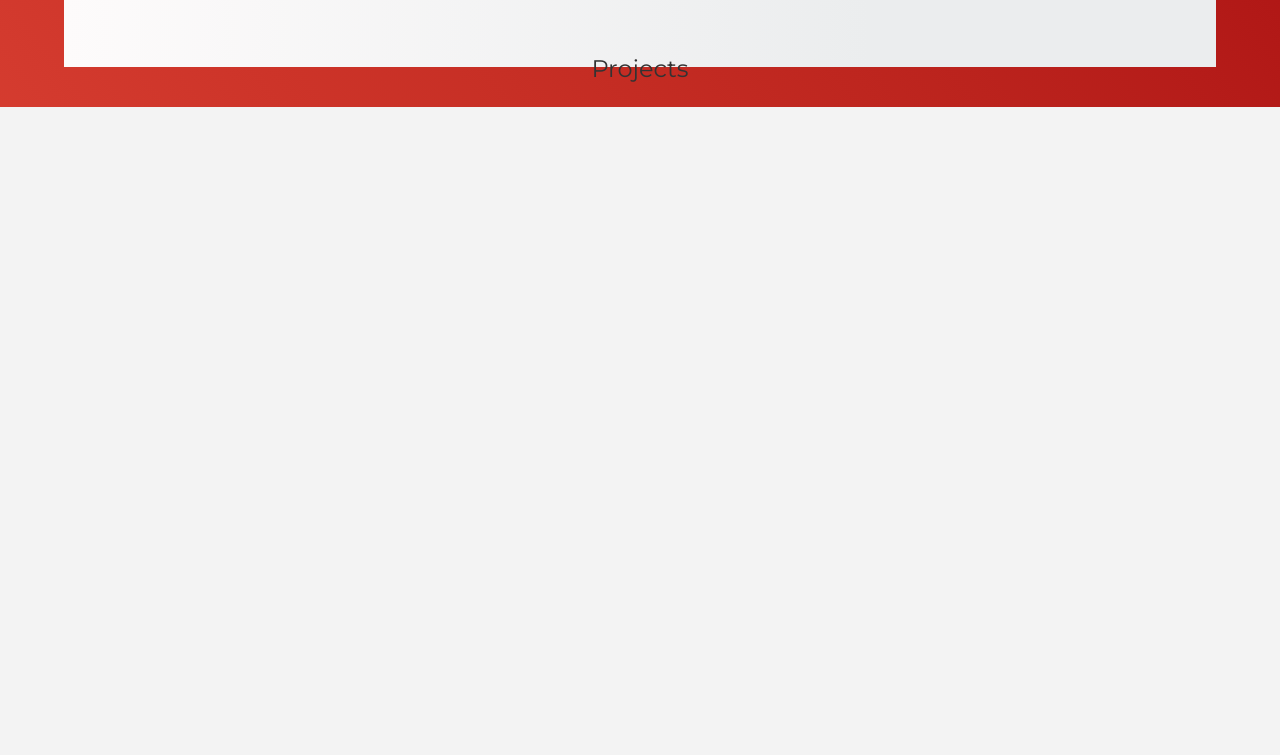
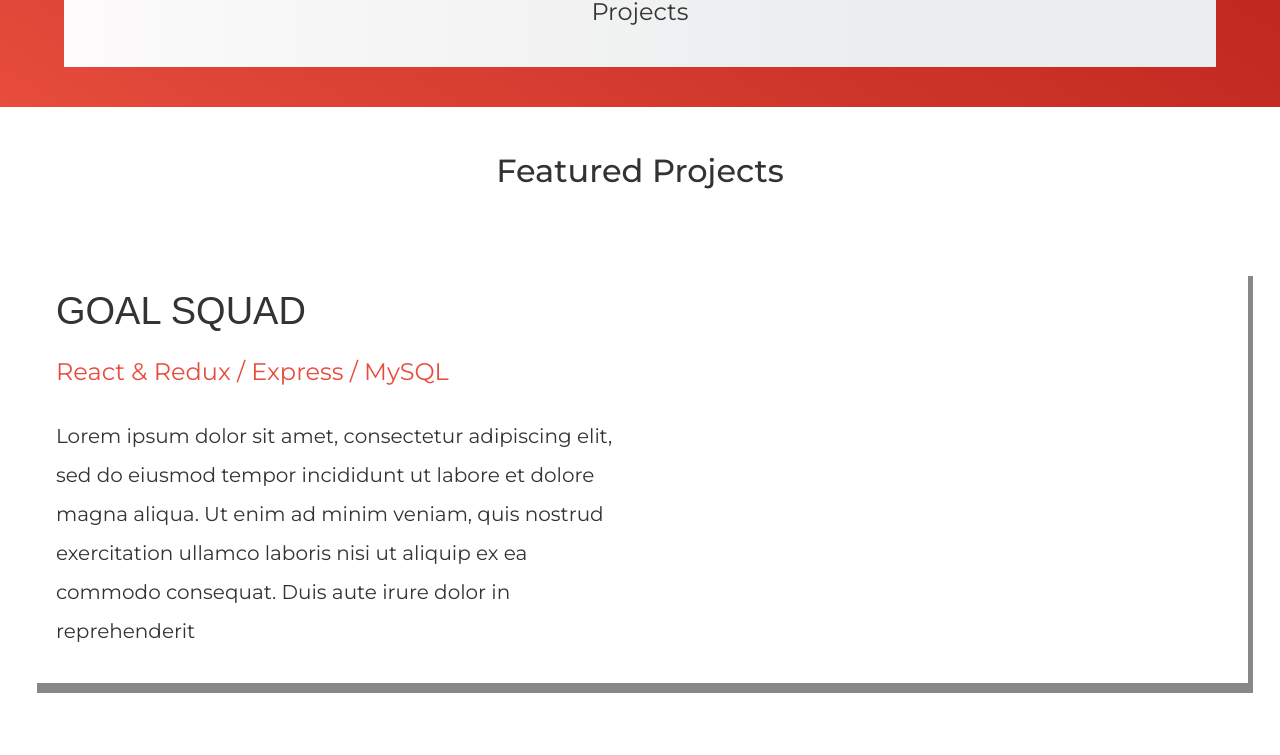
Before and after one commit to jacobgranberry/portfolio, a React (Create React App) app: page / in a window 1280 px wide. Shown: the part 693-1448 px from the top of the page. Built offline with nearby package versions, Linux system fonts and the light colour scheme.

Commit message:
Adding the Cards for projects

```diff
--- /dev/null
+++ b/src/atoms/Column.js
@@ -0,0 +1,17 @@
+import styled, {css} from 'styled-components';
+
+const Column = styled.div`
+    ${props => props.colmd6 && css`
+        @media (min-width: 64em) {
+            flex-basis: 50%;
+            max-width: 50%;
+        }
+    `}
+
+    ${props => props.colsm12 && css`
+        flex-basis: 100%;
+        max-width: 100%;
+    `}
+`
+
+export default Column;
--- a/src/atoms/Header.js
+++ b/src/atoms/Header.js
@@ -2,17 +2,19 @@ import styled, { css } from 'styled-components';
 import colors from '../theme/colors';
 
 const Header = styled.div`
-    font-family: 'fat-frank', sans-serif;
+    font-family: 'fatfrank', sans-serif;
     font-size: 31vh;
     display: flex;
     flex-direction: row;
     justify-content: space-between;
     padding: 24px;
     text-transform: uppercase;
+
+
+    ${props => props.jacob && css`
         background: ${colors.gradient};
         -webkit-background-clip: text;
         -webkit-text-fill-color: transparent;
-
         @media (max-width: 76em) {
             font-size: 18vh;
         }
@@ -24,8 +26,13 @@ const Header = styled.div`
         @media (max-width: 36em) {
             font-size: 8vh;
         }
+    `}
+
 
     ${props => props.granberry && css`
+        background: ${colors.gradient};
+        -webkit-background-clip: text;
+        -webkit-text-fill-color: transparent;
         font-size: 18vh;
         padding: 0 24px;
         margin-top: -32px;
@@ -42,6 +49,11 @@ const Header = styled.div`
             font-size: 4vh;
         }
     `}
+
+    ${props => props.card && css`
+        color: ${colors.dark};
+        font-size: 38px;
+    `}
 `
 
 export default Header;
--- /dev/null
+++ b/src/atoms/Row.js
@@ -0,0 +1,10 @@
+import styled from 'styled-components';
+
+const Row = styled.div`
+    display: flex;
+    flex-wrap: wrap;
+    flex: 0 1 auto;
+    flex-direction: row;
+`
+
+export default Row;
--- a/src/atoms/Section.js
+++ b/src/atoms/Section.js
@@ -1,12 +1,10 @@
-import styled, { css } from 'styled-components';
+import styled from 'styled-components';
 import colors from '../theme/colors';
 
 const Section = styled.section`
     height: 100vh;
+    background: ${colors.gradient}
 
-    ${props => props.light && css`
-        background: ${colors.light}
-    `}
 `
 
 export default Section
--- /dev/null
+++ b/src/atoms/TechList.js
@@ -0,0 +1,12 @@
+import styled from 'styled-components';
+import colors from '../theme/colors';
+
+const TechList = styled.div`
+    color: ${colors.red};
+    display: flex;
+    flex-direction: row;
+    font-size: 24px;
+    padding: 0 24px;
+`
+
+export default TechList;
--- a/src/atoms/Text.js
+++ b/src/atoms/Text.js
@@ -7,10 +7,24 @@ const Text = styled.p`
     line-height: 39px;
     padding: 12px 24px;
 
-    ${props => props.centeredhome && css`
+    ${props => props.centered && css`
+        text-align: center;
+    `}
+
+    ${props => props.home && css`
         font-size: 24px;
-        text-align: center;
-        margin-top: 62px;
+        position: absolute;
+        bottom: 0;
+        left: 0;
+        right: 0;
+    `}
+
+    ${props => props.regular && css`
+        font-size: 20px;
+    `}
+
+    ${props => props.semibold && css`
+        font-weight: 500;
     `}
 `
 
--- /dev/null
+++ b/src/data.js
@@ -0,0 +1,28 @@
+const data = [
+    {
+        "key": 1,
+        "name": "Goal Squad",
+        "techs": ["React & Redux", "Express", "MySQL"],
+        "description": "Lorem ipsum dolor sit amet, consectetur adipiscing elit, sed do eiusmod tempor incididunt ut labore et dolore magna aliqua. Ut enim ad minim veniam, quis nostrud exercitation ullamco laboris nisi ut aliquip ex ea commodo consequat. Duis aute irure dolor in reprehenderit"
+    },
+    {
+        "key": 2,
+        "name": "WesterosCraft",
+        "techs": ["React & Redux", "Express", "MySQL"],
+        "description": "Lorem ipsum dolor sit amet, consectetur adipiscing elit, sed do eiusmod tempor incididunt ut labore et dolore magna aliqua. Ut enim ad minim veniam, quis nostrud exercitation ullamco laboris nisi ut aliquip ex ea commodo consequat. Duis aute irure dolor in reprehenderit"
+    },
+    {
+        "key": 3,
+        "name": "hackXchange",
+        "techs": ["React & Redux", "Express", "MySQL"],
+        "description": "Lorem ipsum dolor sit amet, consectetur adipiscing elit, sed do eiusmod tempor incididunt ut labore et dolore magna aliqua. Ut enim ad minim veniam, quis nostrud exercitation ullamco laboris nisi ut aliquip ex ea commodo consequat. Duis aute irure dolor in reprehenderit"
+    },
+    {
+        "key": 4,
+        "name": "Grassroots",
+        "techs": ["React & Redux", "Express", "MySQL"],
+        "description": "Lorem ipsum dolor sit amet, consectetur adipiscing elit, sed do eiusmod tempor incididunt ut labore et dolore magna aliqua. Ut enim ad minim veniam, quis nostrud exercitation ullamco laboris nisi ut aliquip ex ea commodo consequat. Duis aute irure dolor in reprehenderit"
+    },
+]
+
+export default data;
--- /dev/null
+++ b/src/organisms/Card.js
@@ -0,0 +1,41 @@
+import React from 'react';
+import Row from '../atoms/Row';
+import Column from '../atoms/Column';
+import Header from '../atoms/Header';
+import TechList from '../atoms/TechList';
+import Text from '../atoms/Text';
+import styled from 'styled-components';
+import colors from '../theme/colors';
+
+const CardWrapper = styled.div`
+    background-color: ${colors.white};
+    box-shadow: 5px 10px #888888;
+    margin: 64px 32px;
+`
+
+class Card extends React.Component  {
+
+    render() {
+        const items = Object.values(this.props.techs);
+
+        return (
+            <CardWrapper>
+                <Row>
+                    <Column colmd6 colsm12>
+                        <Header card>{this.props.name}</Header>
+                        <TechList>{items.map(tech =>
+                            tech
+                        ).join(' / ')}</TechList>
+                        <Text regular>{this.props.description}</Text>
+                    </Column>
+
+                    <Column colmd6 colsm12>
+                    </Column>
+                </Row>
+            </CardWrapper>
+        )
+    }
+}
+
+
+export default Card;
--- a/src/templates/Home.js
+++ b/src/templates/Home.js
@@ -6,6 +6,8 @@ import Nav from '../organisms/Nav';
 import Header from '../atoms/Header';
 import Text from '../atoms/Text';
 import ColoredSpan from '../atoms/ColoredSpan';
+import Card from '../organisms/Card';
+import data from "../data.js";
 
 const Home = () => (
     <>
@@ -13,7 +15,7 @@ const Home = () => (
         <Box>
             <Container>
                 <Nav />
-                <Header>
+                <Header jacob>
                     <span>J</span>
                     <span>A</span>
                     <span>C</span>
@@ -32,13 +34,21 @@ const Home = () => (
                     <span>Y</span>
                 </Header>
                 <Text><ColoredSpan>Frontend Developer</ColoredSpan> from Austin, Texas.</Text>
-                <Text centeredhome>Projects</Text>
+                <Text centered home>Projects</Text>
             </Container>
         </Box>
     </Section>
-    <Section light>
-
-    </Section>
+        <Container>
+        <Text semibold centered>Featured Projects</Text>
+        {data.map(project =>
+            <Card
+                key={project.key}
+                name={project.name}
+                techs={project.techs}
+                description={project.description}
+            />
+        )}
+        </Container>
     </>
 );
 
--- a/src/theme/colors.js
+++ b/src/theme/colors.js
@@ -1,6 +1,6 @@
 const colors = {
     dark:  '#333333',
-    light: '#F3F3F3',
+    light: '#EBEBEB',
     white: '#FFFFFF',
     red: '#E74C3C',
     yellow: '#F9C922',
--- a/src/theme/globalStyle.js
+++ b/src/theme/globalStyle.js
@@ -9,7 +9,7 @@ const GlobalStyle = createGlobalStyle`
 
     body {
         font-family: 'Montserrat', sans-serif;
-        background-image: ${colors.gradient};
+        background-image: ${colors.light};
         margin: 0;
         padding: 0;
         left: 0;
```
Lines whose indentation alone changed are shown as unchanged.
